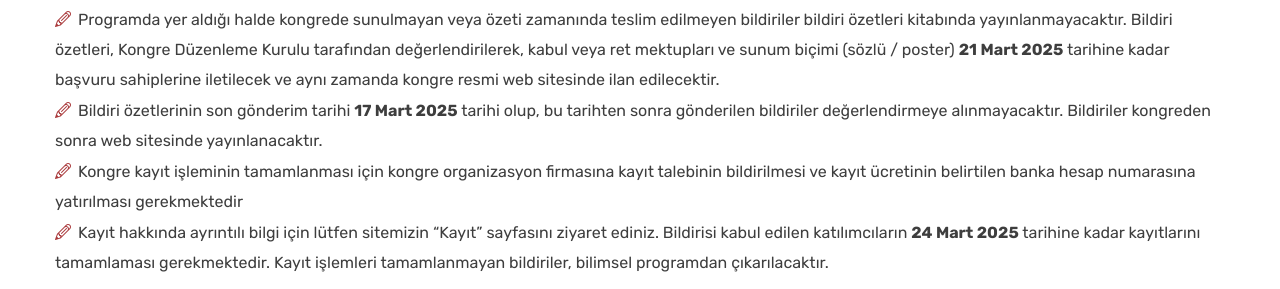
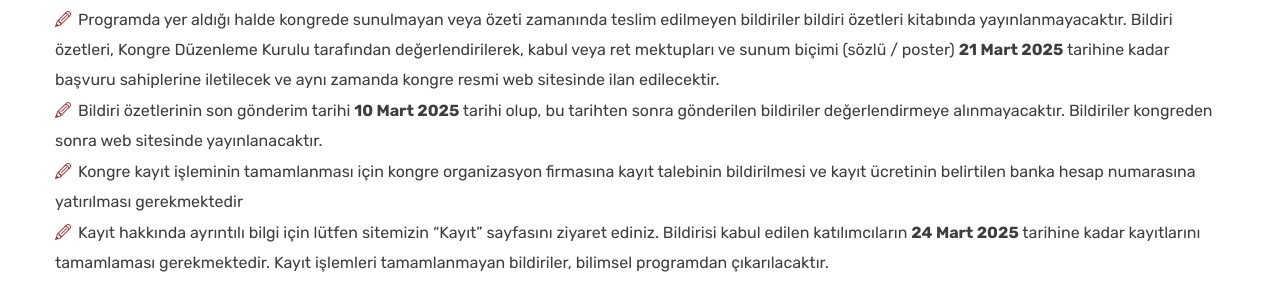
Before and after one commit to haksoz/lizozomal2025, a PHP site: page /bildiri-gonderimi.php in a window 1280 px wide. Shown: the part 1264-1553 px from the top of the page. Run offline with PHP 8.4, Linux system fonts and the light colour scheme; some libraries are stand-ins or nearby versions; some web fonts are replaced.

Commit message:
bildiri özeti 10 mart

```diff
--- a/bildiri-gonderimi.php
+++ b/bildiri-gonderimi.php
@@ -58,7 +58,7 @@
                         <li>Sözlü bildirilere ayrı salon tahsis edilmiş olup çok sayıda sözlü bildirinin sunulması mümkün olacaktır. </li>
                         <li>Bilimsel kurul, bildirileri sözlü veya poster bildiri olarak değiştirme konusunda karar verme hakkına sahiptir. </li>
                         <li>Programda yer aldığı halde kongrede sunulmayan veya özeti zamanında teslim edilmeyen bildiriler bildiri özetleri kitabında yayınlanmayacaktır. Bildiri özetleri, Kongre Düzenleme Kurulu tarafından değerlendirilerek, kabul veya ret mektupları ve sunum biçimi (sözlü / poster) <b>21 Mart 2025</b> tarihine kadar başvuru sahiplerine iletilecek ve aynı zamanda kongre resmi web sitesinde ilan edilecektir. </li>
-                        <li>Bildiri özetlerinin son gönderim tarihi <b>17 Mart 2025</b> tarihi olup, bu tarihten sonra gönderilen bildiriler değerlendirmeye alınmayacaktır. Bildiriler kongreden sonra web sitesinde yayınlanacaktır. </li>
+                        <li>Bildiri özetlerinin son gönderim tarihi <b>10 Mart 2025</b> tarihi olup, bu tarihten sonra gönderilen bildiriler değerlendirmeye alınmayacaktır. Bildiriler kongreden sonra web sitesinde yayınlanacaktır. </li>
                         <li>Kongre kayıt işleminin tamamlanması için kongre organizasyon firmasına kayıt talebinin bildirilmesi ve kayıt ücretinin belirtilen banka hesap numarasına yatırılması gerekmektedir </li>
                         <li>Kayıt hakkında ayrıntılı bilgi için lütfen sitemizin “Kayıt” sayfasını ziyaret ediniz. Bildirisi kabul edilen katılımcıların <b>24 Mart 2025</b> tarihine kadar kayıtlarını tamamlaması gerekmektedir. Kayıt işlemleri tamamlanmayan bildiriler, bilimsel programdan çıkarılacaktır. </li>
                     </ul>
```
